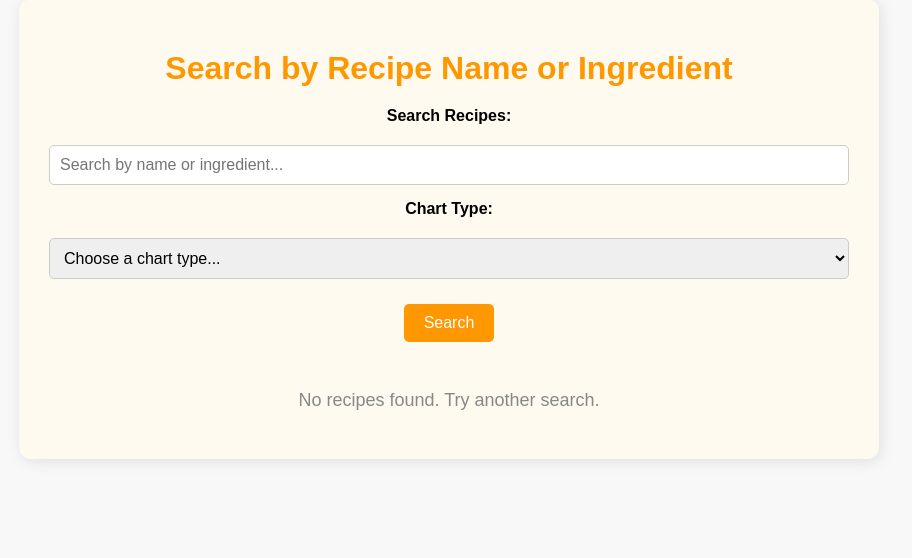
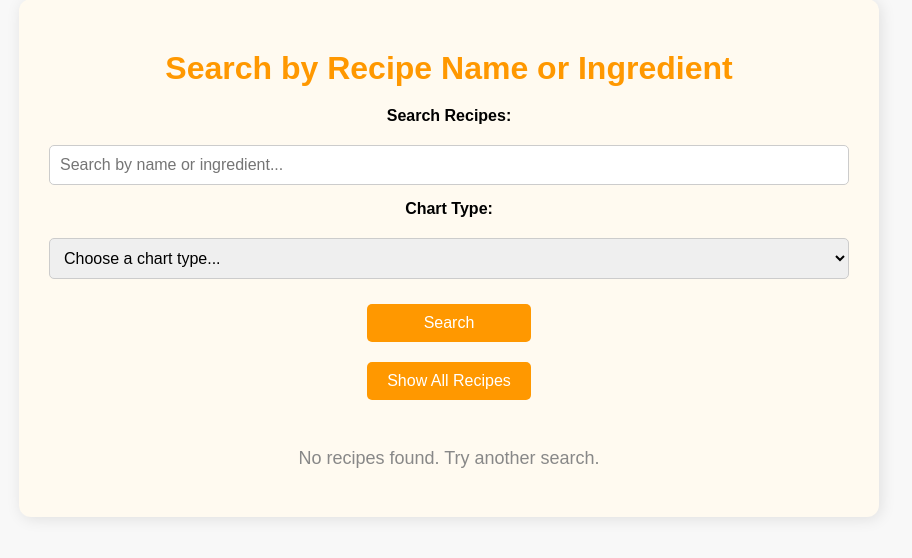
Before and after one commit to AmySikora/recipe-app, a Django app: page /records/ in a window 1280 px wide. Shown: the part 145-703 px from the top of the page, without its empty margins (191-1103 px from the left). Run offline with Django 4.2, Linux system fonts and the light colour scheme; the visitor is signed in with stand-in values (Sample User, id 1).

Commit message:
added button styles

```diff
--- a/src/recipes/templates/recipes/records.html
+++ b/src/recipes/templates/recipes/records.html
@@ -118,12 +118,11 @@
         {{ form.chart_type.label_tag }}
         {{ form.chart_type }}
 
-        <div style="text-align: center;">
+        <div style="text-align: center; display: flex; flex-direction: column; gap: 10px;">
             <button type="submit" name="search" value="1">Search</button>
-            {% if recipes_df %}
-            <button type="button" id="toggleResultsBtn">Show Recipes</button>
-            {% endif %}
+            <button type="submit" name="show_all" value="1">Show All Recipes</button>
         </div>
+
     </form>
 
     <!-- Results Section (Toggle Display) -->
@@ -156,7 +155,7 @@
         toggleBtn.addEventListener('click', () => {
             isVisible = !isVisible;
             resultsSection.classList.toggle('show', isVisible);
-            toggleBtn.textContent = isVisible ? 'Hide Recipes' : 'Show Recipes';
+            toggleBtn.textContent = isVisible ? 'Hide All Recipes' : 'Show All Recipes';
         });
     }
 </script>
```
